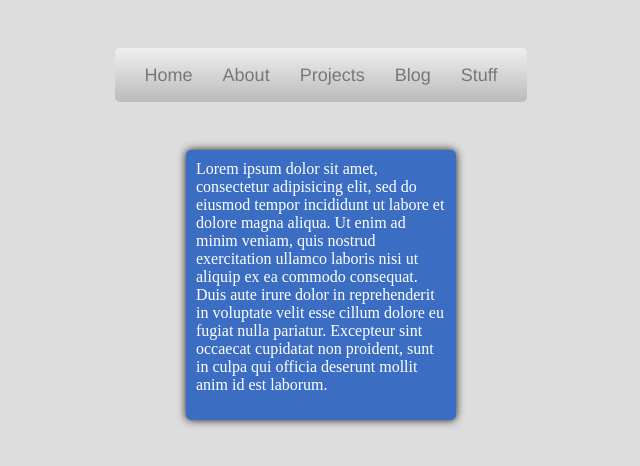
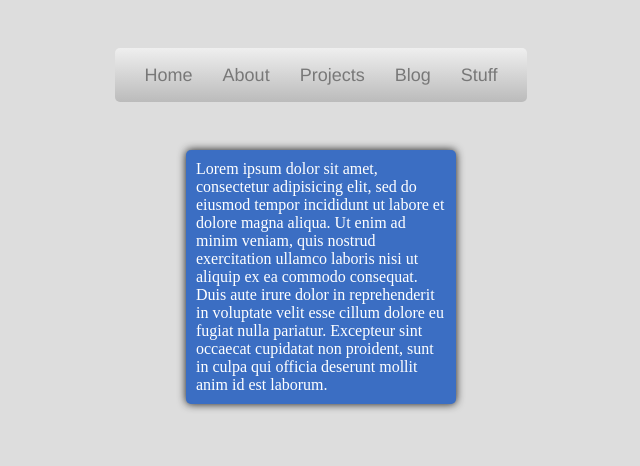
Before and after one commit to Seanislavski/seanislavski.github.io, a plain HTML site: page index.html in a window 1280 px wide. Shown: the whole page, without its empty margins (319-959 px from the left). Drawn offline with Linux system fonts and the light colour scheme.

Commit message:
fix css for box to stretch with text

```diff
--- a/css/main.css
+++ b/css/main.css
@@ -118,7 +118,7 @@ a {
 
 .box {
 	width: 270px;
-	height: 270px;
+	/*height: 270px;*/
 	color: white;
 	margin: 0 auto;
 	background-color: rgb(59, 110, 195);
```
